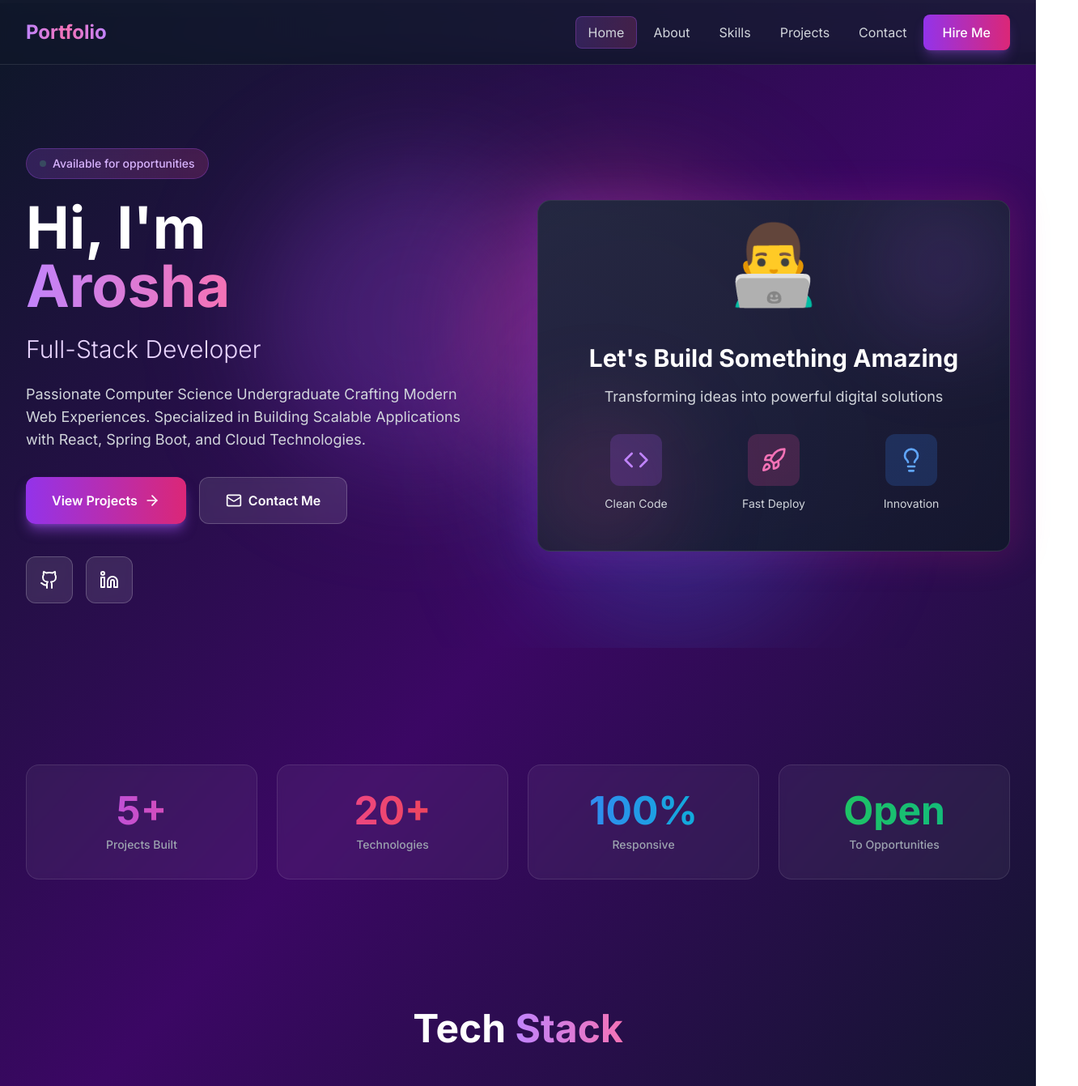
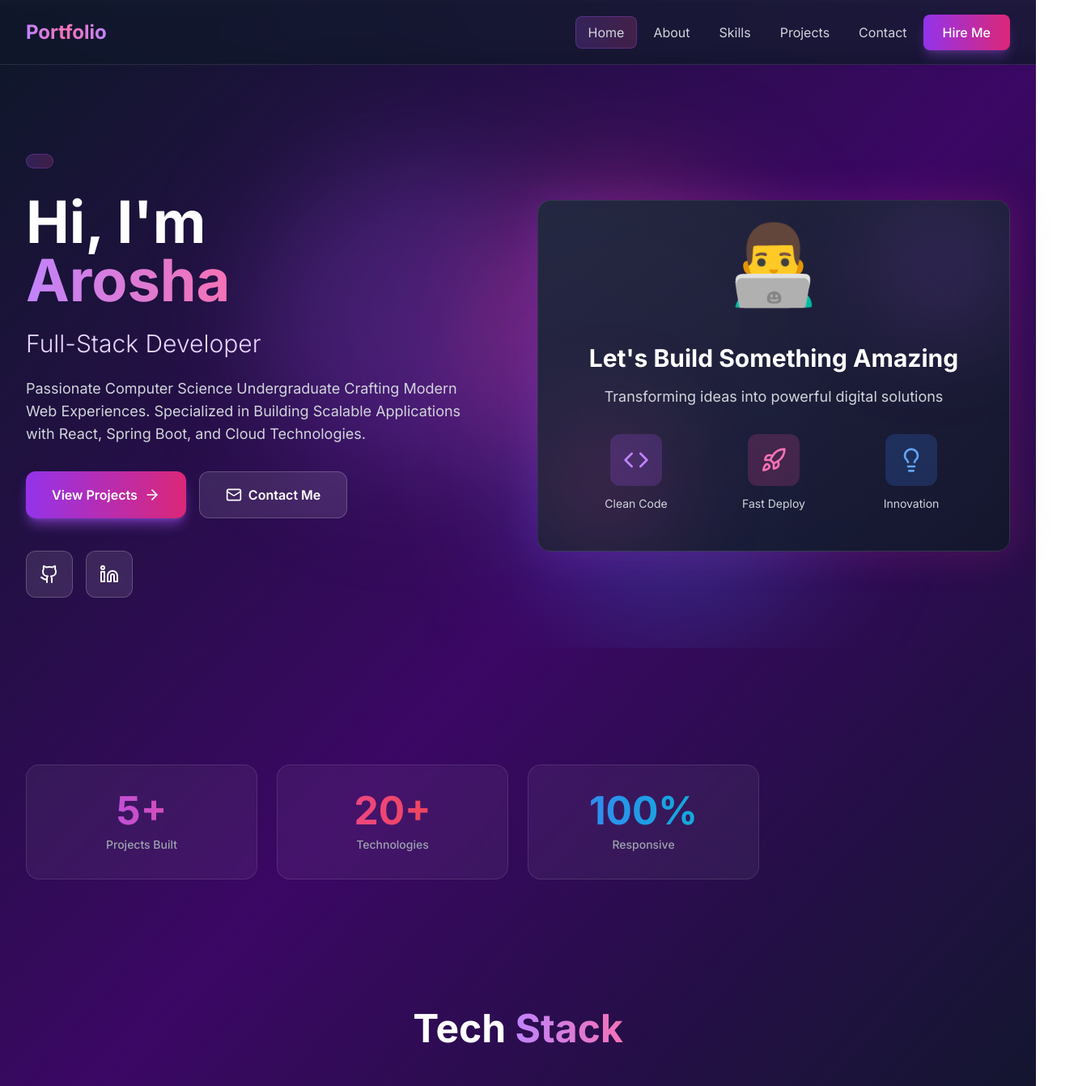
Before and after one commit to arosha-w/Portfolio-arosha, a React (Vite) app in the folder Portfolio/: page /#/ in a window 1280 px wide. Shown: the top 1341 px of the page at 81% size, 1332 px wide, since content can reach past the window. Built offline with nearby package versions, Linux system fonts and the light colour scheme.

Commit message:
Update the home page

```diff
--- a/Portfolio/src/pages/Home.jsx
+++ b/Portfolio/src/pages/Home.jsx
@@ -33,8 +33,6 @@ const Home = () => {
             <div className={`transform transition-all duration-1000 ${isVisible ? 'translate-x-0 opacity-100' : '-translate-x-20 opacity-0'}`}>
               <div className="inline-block px-3 py-1.5 sm:px-4 sm:py-2 bg-gradient-to-r from-purple-500/20 to-pink-500/20 backdrop-blur-sm rounded-full border border-purple-500/30 mb-4 sm:mb-6">
                 <span className="text-purple-300 text-xs sm:text-sm font-medium flex items-center gap-2">
-                  <span className="w-2 h-2 bg-green-400 rounded-full animate-pulse"></span>
-                  Available for opportunities
                 </span>
               </div>
 
@@ -132,7 +130,6 @@ const Home = () => {
               { value: '5+', label: 'Projects Built', color: 'from-purple-500 to-pink-500' },
               { value: '20+', label: 'Technologies', color: 'from-pink-500 to-red-500' },
               { value: '100%', label: 'Responsive', color: 'from-blue-500 to-cyan-500' },
-              { value: 'Open', label: 'To Opportunities', color: 'from-green-500 to-emerald-500' },
             ].map((stat, index) => (
               <div
                 key={index}
```
